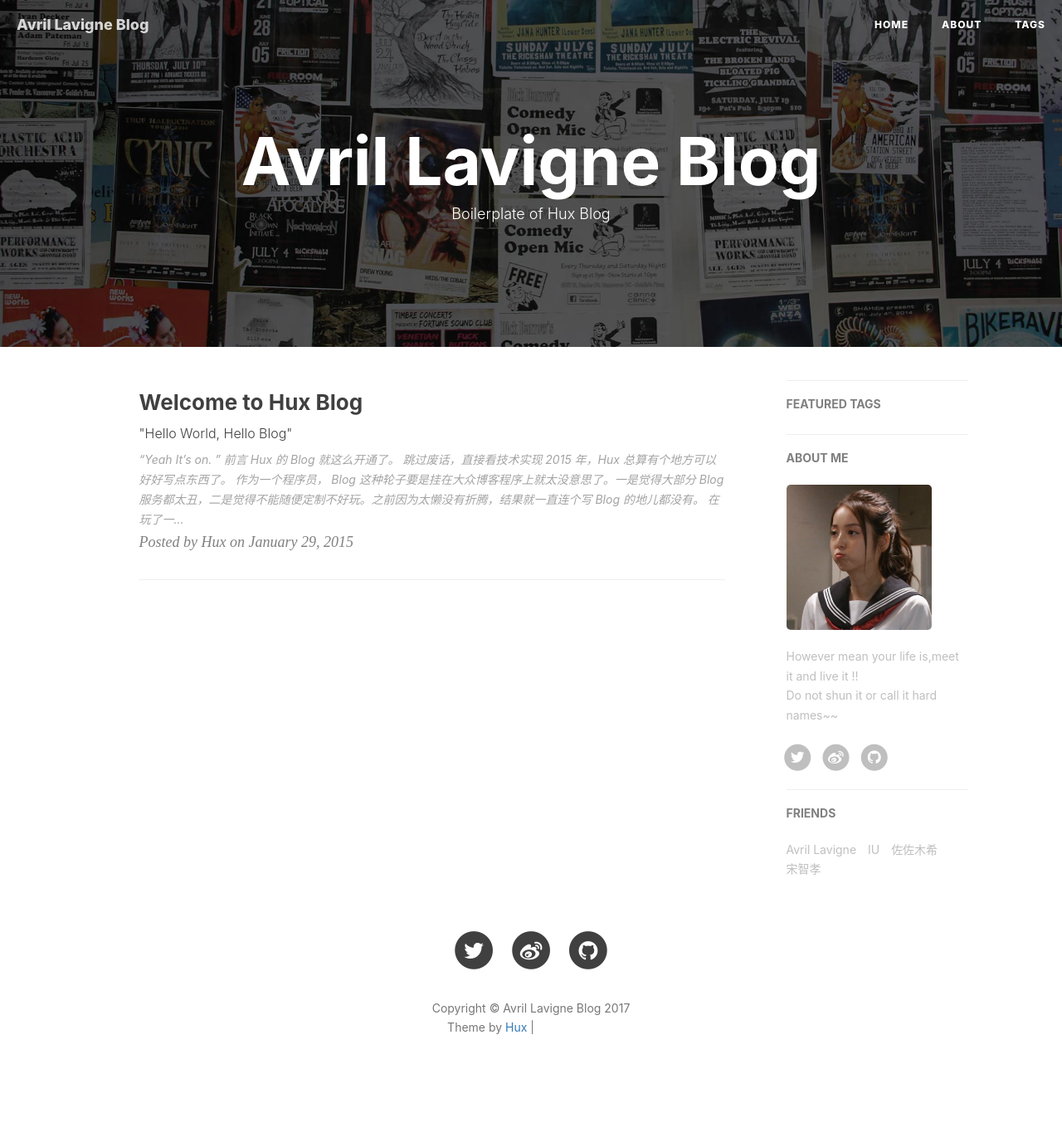
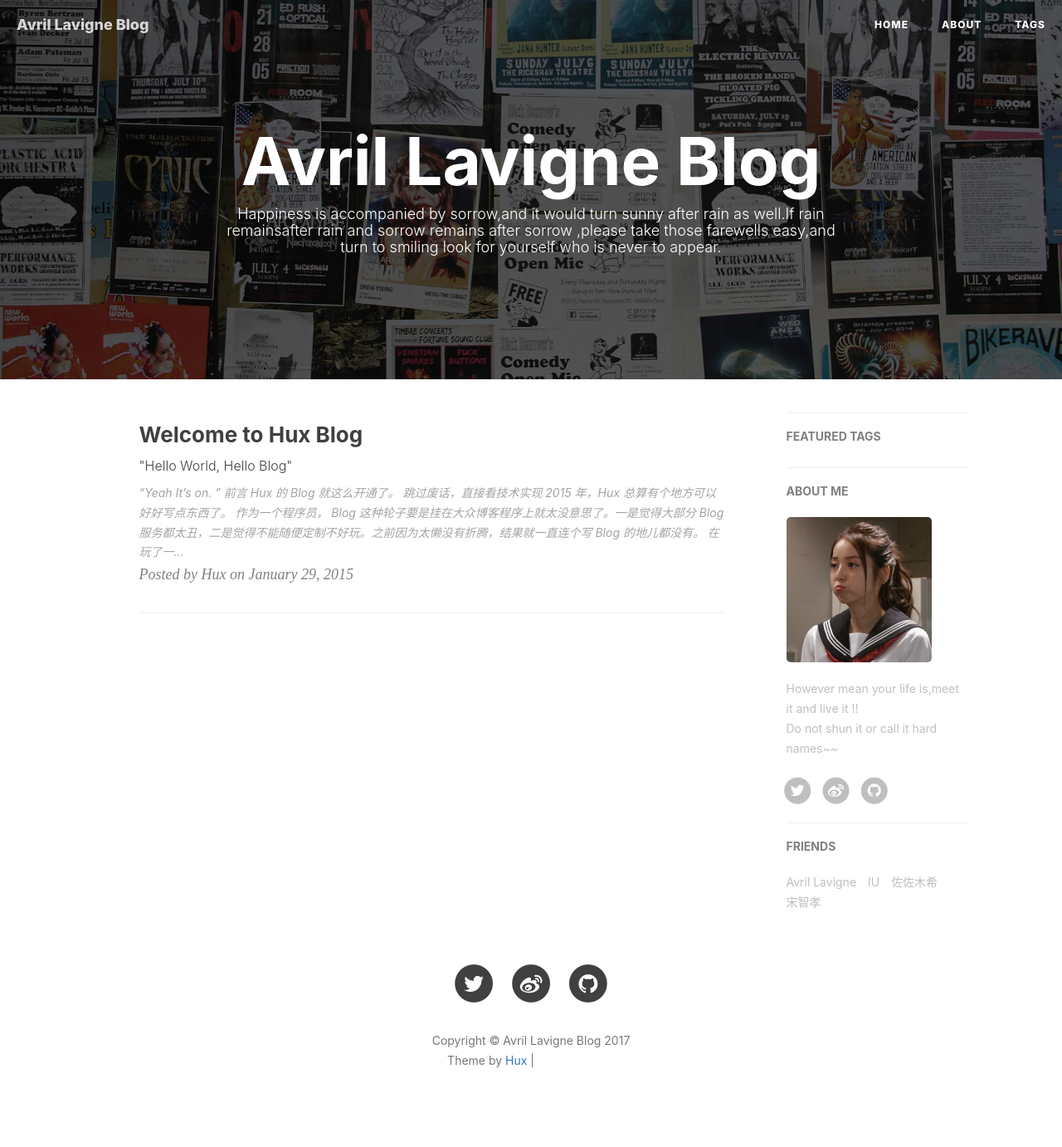
Before and after one commit to ARTAvrilLavigne/ARTAvrilLavigne.github.io, a Jekyll site: the page built from index.html, in a window 1280 px wide. Shown: the whole page at 83% size. Built offline with Jekyll 4.4.1, drawn with Linux system fonts in a browser that asks for light colours; nearby versions of some CDN libraries; the list of posts is cut into pages by our own code; comment, search, counter and statistics services are not loaded; before the commit the page ends 1342 px from its top, so only the background shows below that; grey boxes are pictures that could not be loaded.

Commit message:
Update index.html

```diff
--- a/index.html
+++ b/index.html
@@ -1,6 +1,6 @@
 ---
 layout: page
-description: "Boilerplate of Hux Blog"
+description: "Happiness is accompanied by sorrow,and it would turn sunny after rain as well.If rain remainsafter rain and sorrow remains after sorrow ,please take those farewells easy,and turn to smiling look for yourself who is never to appear."
 ---
 
 {% for post in paginator.posts %}
```
